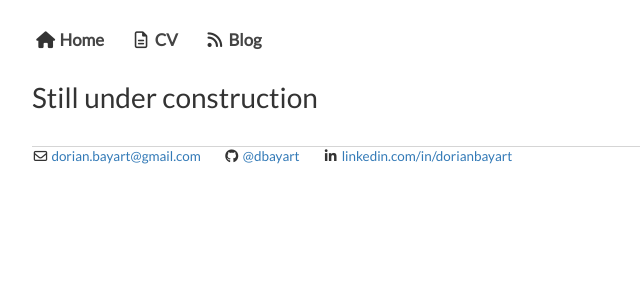
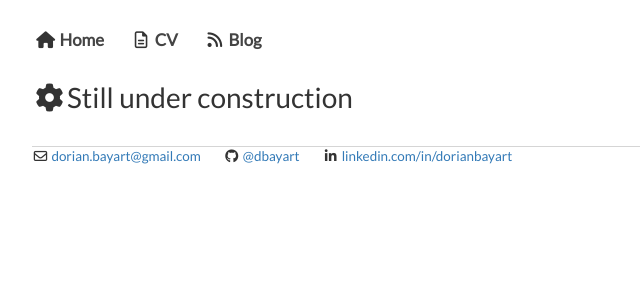
Before and after one commit to dorianbayart/dorianbayart.github.io, a Jekyll site: the page built from cv/index.html, in a window 1280 px wide. Shown: the top 300 px of the page, without its empty margins (0-640 px from the left). Built offline with Jekyll 4.4.1, drawn with Linux system fonts in a browser that asks for light colours; nearby versions of some CDN libraries; a script that is not in the unit is left out.

Commit message:
Update index.html

```diff
--- a/cv/index.html
+++ b/cv/index.html
@@ -4,7 +4,7 @@ title: Dorian's CV
 ---
 
 <div class="blurb">
-	<h1>Still under construction</h1>
+	<h1><i class="fa fa-cog slow-spin fa-fw"></i>Still under construction</h1>
 	<div class="grid" id="json_ul"></div>
 </div><!-- /.blurb -->
 
```
